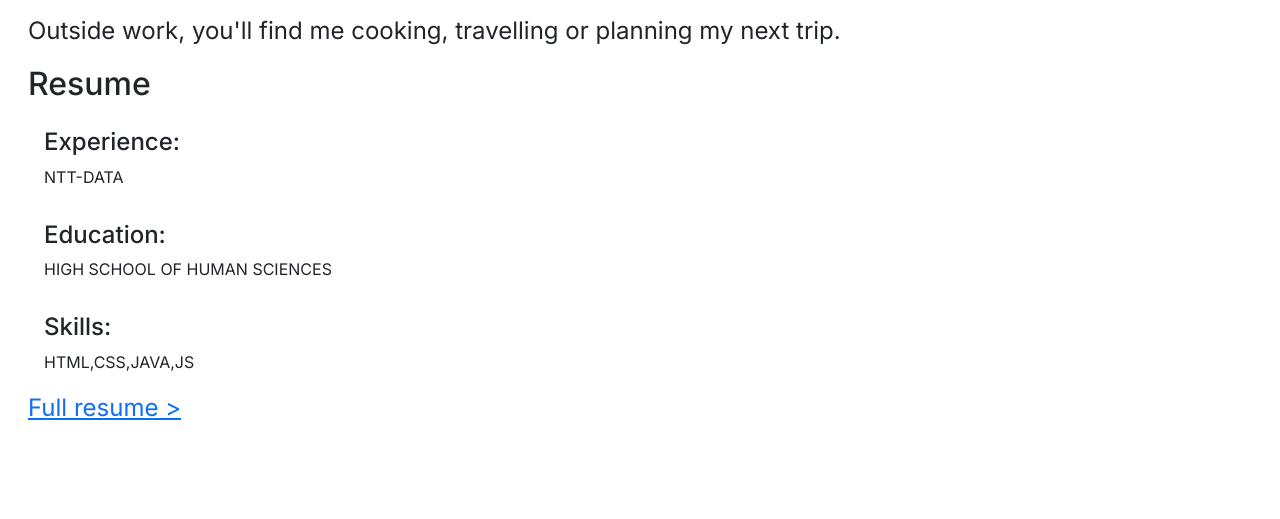
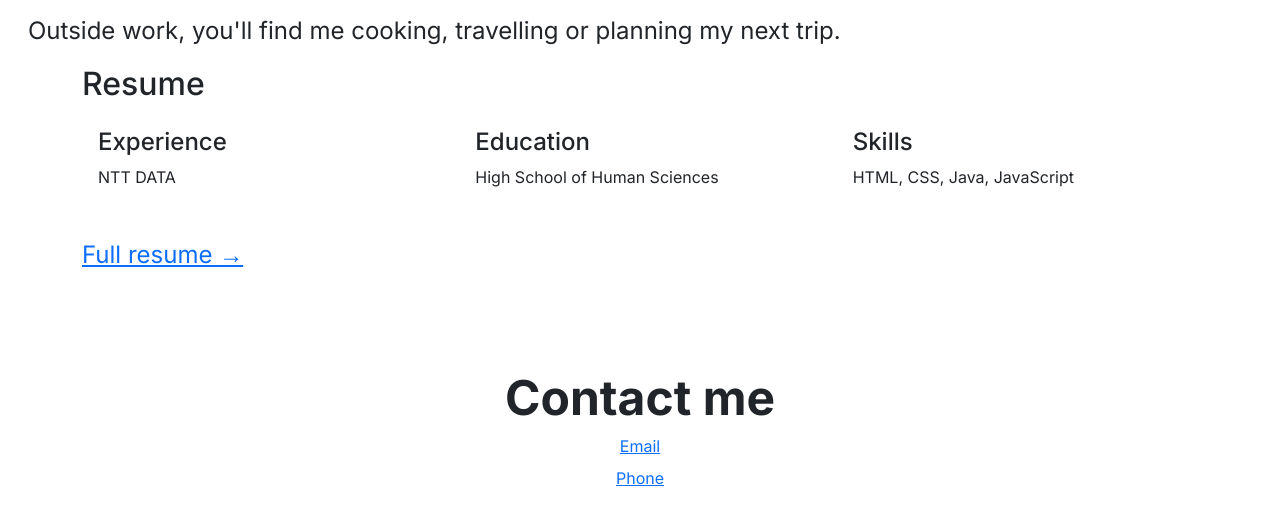
Before and after one commit to delfinoroNTTDATA/Capstone-Project, a plain HTML site: page index.html in a window 1280 px wide. Shown: the part 1071-1590 px from the top of the page. Drawn offline with nearby package versions, Linux system fonts and the light colour scheme.

Commit message:
Refactor navbar and resume sections for improved layout and accessibility

```diff
--- a/index.html
+++ b/index.html
@@ -19,10 +19,9 @@
     <nav class="navbar lg:navbar-expand" data-bs-theme="dark" aria-label="Drawer navbar large">
         <div class="container-fluid">
             <a class="navbar-brand" href="#">RD</a>
-            <button
-                class="btn-icon navbar-toggler" type="button" data-bs-toggle="drawer" data-bs-target="#drawerNavbar2"
-                aria-controls="drawerNavbar2" aria-label="Toggle navigation"><span class="navbar-toggler-icon"
-                    aria-hidden="true"></span></button>
+            <button class="btn-icon navbar-toggler" type="button" data-bs-toggle="drawer"
+                data-bs-target="#drawerNavbar2" aria-controls="drawerNavbar2" aria-label="Toggle navigation"><span
+                    class="navbar-toggler-icon" aria-hidden="true"></span></button>
             <dialog class="drawer drawer-end" id="drawerNavbar2" aria-labelledby="drawerNavbar2Label">
                 <div class="drawer-header">
                     <h5 class="drawer-title" id="drawerNavbar2Label">Drawer</h5><button type="button" class="btn-close"
@@ -63,7 +62,7 @@
                         QA developer turinig into web developer
                     </p>
                     <div class="d-grid gap-2 md:d-flex md:justify-content-start">
-                       <a class="btn-solid theme-primary" href="#resume">View Resume</a>
+                        <a class="btn-solid theme-primary" href="#resume">View Resume</a>
                     </div>
                 </div>
             </div>
@@ -101,22 +100,30 @@
     </section>
 
     <section id="resume">
-        <div class="container-fluid ms-3">
+        <div class="container">
             <h2>Resume</h2>
-            <div class="row">
-                <div class="col-3 col-md-12 card">
-                    <h4 class="ms-3 mt-3">Experience:</h4>
-                    <p class="ms-3">NTT-DATA</p>
+            <div class="row g-3">
+                <div class="col-12 col-md-6 col-lg-4">
+                    <div class="card h-100 p-3">
+                        <h4>Experience</h4>
+                        <p>NTT DATA</p>
+                    </div>
                 </div>
-                <div class="col-5 col-md-12 card">
-                    <h4 class="ms-3 mt-3">Education:</h4>
-                    <p class="ms-3">HIGH SCHOOL OF HUMAN SCIENCES</p>
+                <div class="col-12 col-md-6 col-lg-4">
+                    <div class="card h-100 p-3">
+                        <h4>Education</h4>
+                        <p>High School of Human Sciences</p>
+                    </div>
                 </div>
-                <div class="col-3 col-md-12  card">
-                    <h4 class="ms-3 mt-3">Skills:</h4>
-                    <p class="ms-3">HTML,CSS,JAVA,JS</p>
+                <div class="col-12 col-md-12 col-lg-4">
+                    <div class="card h-100 p-3">
+                        <h4>Skills</h4>
+                        <p>HTML, CSS, Java, JavaScript</p>
+                    </div>
                 </div>
-                <a href="./public/full-resume.html">Full resume ></a>
+                <div class="col-12">
+                    <a href="./public/full-resume.html">Full resume →</a>
+                </div>
             </div>
         </div>
     </section>
@@ -127,8 +134,8 @@
                 <h1 class="fs-4xl fw-bold fg-emphasis-inverse">Contact me</h1>
                 <div class="lg:col-6 mx-auto">
                     <div class="d-grid gap-2 sm:d-flex sm:justify-content-center">
-                       <a class="btn-solid theme-primary" href="mailto:robertodelfy98@gmail.com">Email</a>
-                       <a class="btn-solid theme-primary" href="tel:+393318577225">Phone</a>
+                        <a class="btn-solid theme-primary" href="mailto:robertodelfy98@gmail.com">Email</a>
+                        <a class="btn-solid theme-primary" href="tel:+393318577225">Phone</a>
                     </div>
 
                 </div>
```
